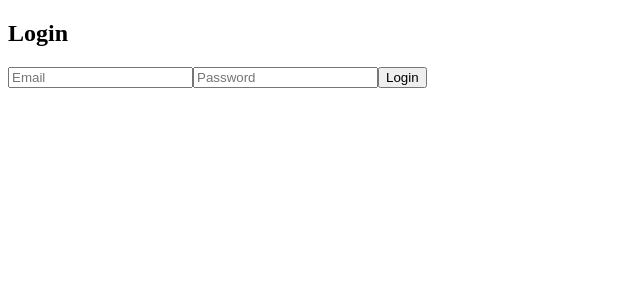
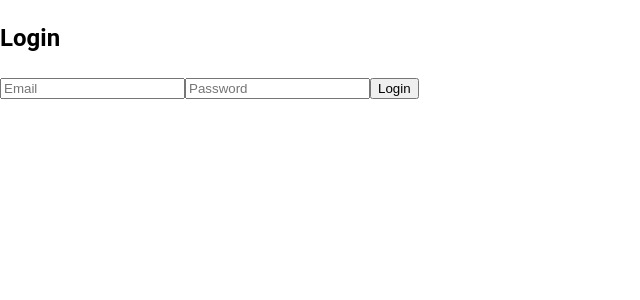
Before and after one commit to JAI690/MyGarageFront, a React (Create React App) app: page /login in a window 1280 px wide. Shown: the top 300 px of the page, without its empty margins (0-640 px from the left). Built offline with nearby package versions, Linux system fonts and the light colour scheme.

Commit message:
implementar theme general

```diff
--- /dev/null
+++ b/src/components/ThemeSwitcher.tsx
@@ -0,0 +1,16 @@
+import React from 'react';
+import { Switch, FormControlLabel } from '@mui/material';
+import { useThemeContext } from '../context/ThemeContext';
+
+const ThemeSwitcher: React.FC = () => {
+  const { toggleTheme, mode } = useThemeContext();
+
+  return (
+    <FormControlLabel
+      control={<Switch checked={mode === 'dark'} onChange={toggleTheme} />}
+      label={mode === 'dark' ? 'Modo Oscuro' : 'Modo Claro'}
+    />
+  );
+};
+
+export default ThemeSwitcher;
--- /dev/null
+++ b/src/context/ThemeContext.tsx
@@ -0,0 +1,39 @@
+import React, { createContext, useState, useMemo, useContext } from 'react';
+import { ThemeProvider, CssBaseline } from '@mui/material';
+import getTheme from '../theme/index';
+
+type ThemeMode = 'light' | 'dark';
+
+interface ThemeContextProps {
+  toggleTheme: () => void;
+  mode: ThemeMode;
+}
+
+const ThemeContext = createContext<ThemeContextProps | undefined>(undefined);
+
+export const ThemeProviderWrapper: React.FC<{ children: React.ReactNode }> = ({ children }) => {
+  const [mode, setMode] = useState<ThemeMode>('light');
+
+  const theme = useMemo(() => getTheme(mode), [mode]);
+
+  const toggleTheme = () => {
+    setMode((prevMode) => (prevMode === 'light' ? 'dark' : 'light'));
+  };
+
+  return (
+    <ThemeContext.Provider value={{ toggleTheme, mode }}>
+      <ThemeProvider theme={theme}>
+        <CssBaseline />
+        {children}
+      </ThemeProvider>
+    </ThemeContext.Provider>
+  );
+};
+
+export const useThemeContext = () => {
+  const context = useContext(ThemeContext);
+  if (!context) {
+    throw new Error('useThemeContext must be used within a ThemeProviderWrapper');
+  }
+  return context;
+};
--- a/src/index.tsx
+++ b/src/index.tsx
@@ -1,12 +1,17 @@
 import React from 'react';
 import ReactDOM from 'react-dom/client';
+import { ThemeProviderWrapper } from './context/ThemeContext';
 import App from './App';
 import { AuthProvider } from './context/AuthContext';
 
-ReactDOM.createRoot(document.getElementById('root') as HTMLElement).render(
+const root = ReactDOM.createRoot(document.getElementById('root')!);
+
+root.render(
   <React.StrictMode>
     <AuthProvider>
-      <App />
+      <ThemeProviderWrapper>
+        <App />
+      </ThemeProviderWrapper>
     </AuthProvider>
   </React.StrictMode>,
 );
--- /dev/null
+++ b/src/theme/index.ts
@@ -0,0 +1,45 @@
+import { createTheme, Theme } from '@mui/material/styles';
+
+const getTheme = (mode: 'light' | 'dark'): Theme => {
+  return createTheme({
+    palette: {
+      mode,
+      primary: {
+        main: '#1976d2',
+      },
+      secondary: {
+        main: '#ff4081',
+      },
+      background: {
+        default: mode === 'light' ? '#ffffff' : '#121212',
+        paper: mode === 'light' ? '#f5f5f5' : '#1e1e1e',
+      },
+      text: {
+        primary: mode === 'light' ? '#000000' : '#ffffff',
+      },
+    },
+    typography: {
+      fontFamily: "'Roboto', 'Helvetica', 'Arial', sans-serif",
+      h1: {
+        fontSize: '2.5rem',
+      },
+      h2: {
+        fontSize: '2rem',
+      },
+      body1: {
+        fontSize: '1rem',
+      },
+    },
+    components: {
+      MuiButton: {
+        styleOverrides: {
+          root: {
+            borderRadius: '8px',
+          },
+        },
+      },
+    },
+  });
+};
+
+export default getTheme;
```
